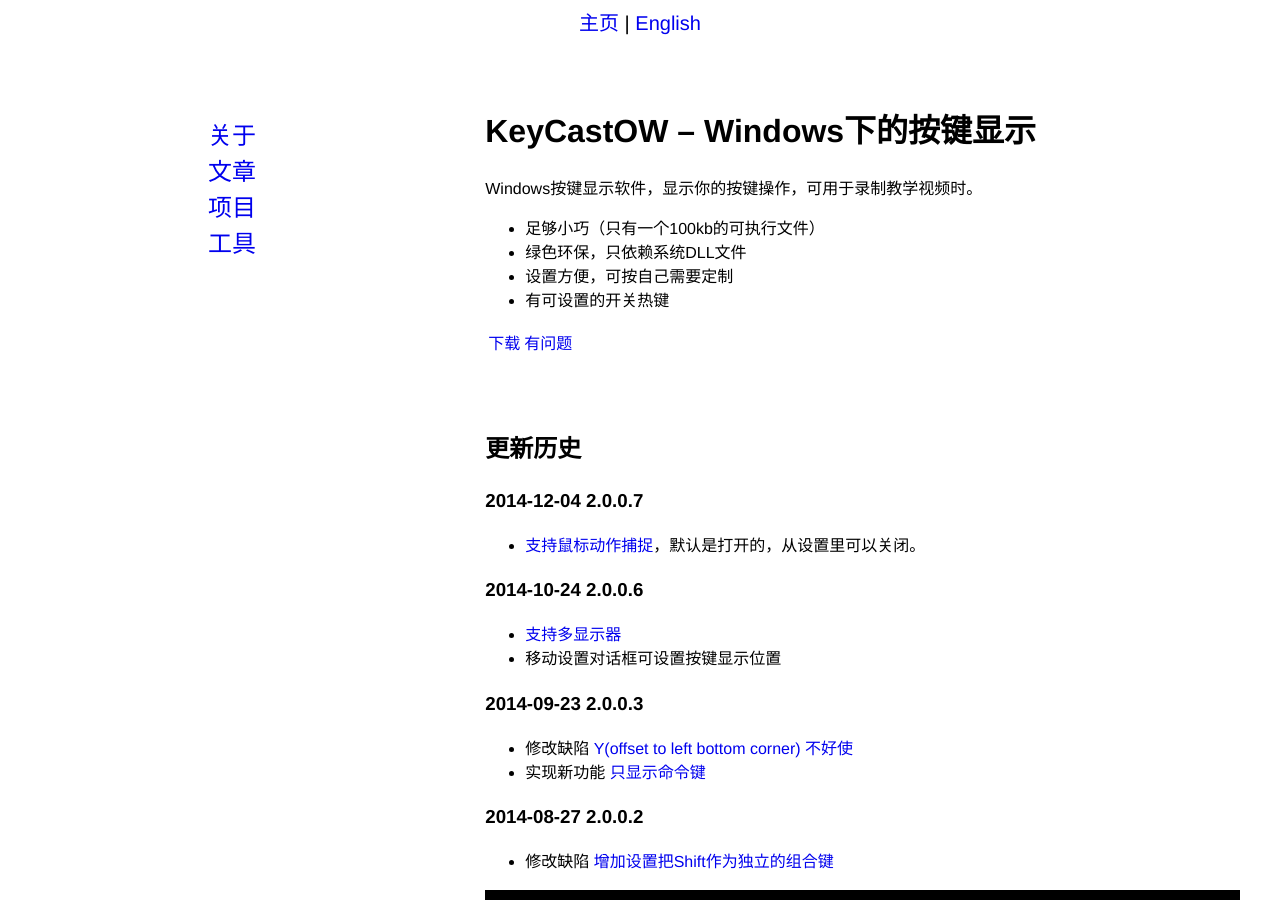
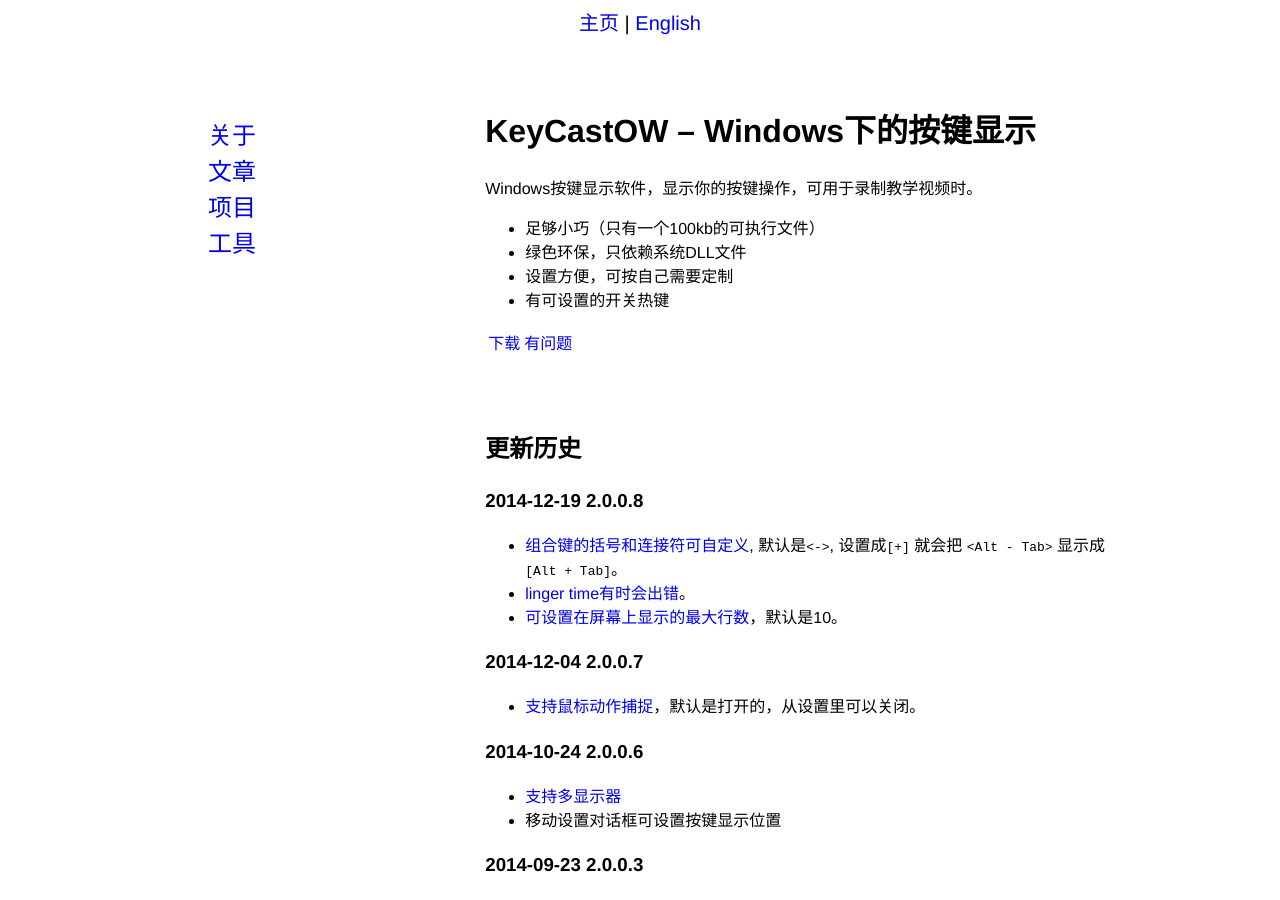
Before and after one commit to brookhong/brookhong.github.io, a Jekyll site: the page built from _posts/2014-04-28-keycast-on-windows-cn.md, in a window 1280 px wide and 900 px high. Built offline with Jekyll 4.4.1, drawn with Linux system fonts in a browser that asks for light colours.

Commit message:
keycastow 2.0.0.8

```diff
--- a/_posts/2014-04-28-keycast-on-windows-cn.md
+++ b/_posts/2014-04-28-keycast-on-windows-cn.md
@@ -18,6 +18,11 @@
 [下载](/assets/downloads/keycastow.zip) | [有问题](https://github.com/brookhong/brookhong.github.io/issues)
 
 ## 更新历史
+
+### 2014-12-19 2.0.0.8
+* [组合键的括号和连接符可自定义](https://github.com/brookhong/brookhong.github.io/issues/12), 默认是`<->`, 设置成`[+]` 就会把 `<Alt - Tab>` 显示成 `[Alt + Tab]`。
+* [linger time有时会出错](https://github.com/brookhong/brookhong.github.io/issues/13)。
+* [可设置在屏幕上显示的最大行数](https://github.com/brookhong/brookhong.github.io/issues/13)，默认是10。
 
 ### 2014-12-04 2.0.0.7
 * [支持鼠标动作捕捉](https://github.com/brookhong/brookhong.github.io/issues/12)，默认是打开的，从设置里可以关闭。
```
Also changed, not shown: _posts/2014-04-28-keycast-on-windows.md (+5 -0 lines), 1 other file.
